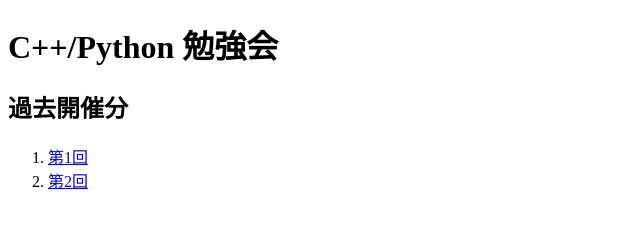
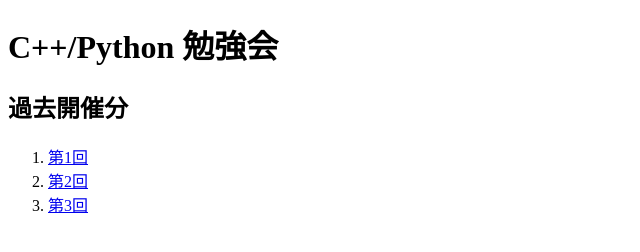
Before and after one commit to statgenet-prog/python-cpp, a plain HTML site: page index.html in a window 1280 px wide. Shown: the whole page, without its empty margins (0-640 px from the left). Drawn offline with Linux system fonts and the light colour scheme.

Commit message:
update index

```diff
--- a/index.html
+++ b/index.html
@@ -11,6 +11,7 @@
   <ol>
     <li><a href="./logs/01.html">第1回</a></li>
     <li><a href="./logs/02.html">第2回</a></li>
+    <li><a href="./logs/03.html">第3回</a></li>
   </ol>
 </body>
 </html>
```
